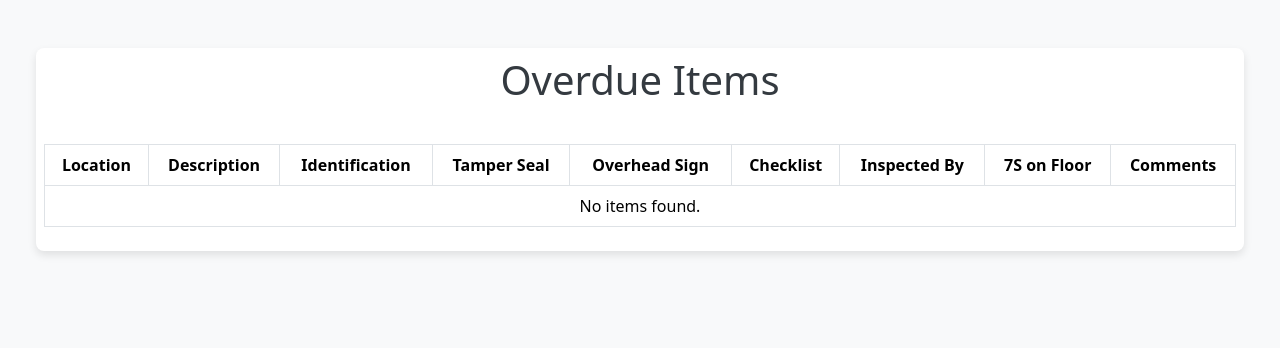
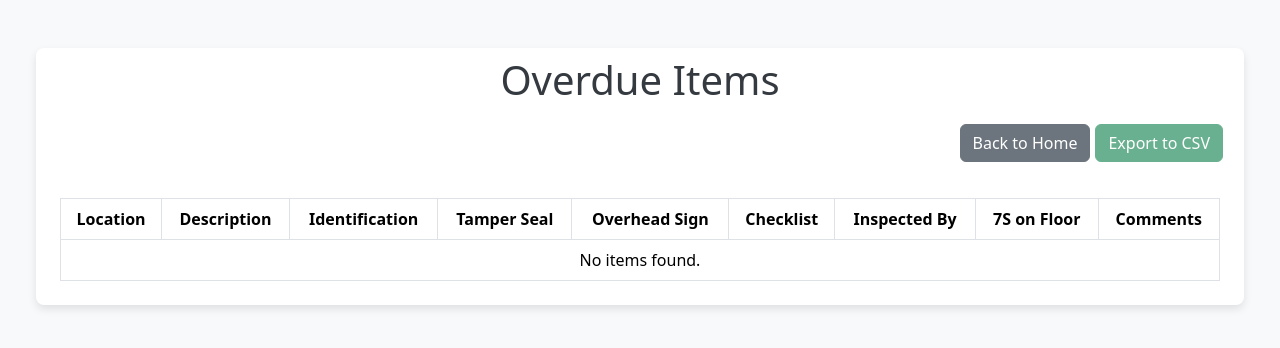
Before and after one commit to MuhammadIshaqSkd/CMS, a Django app: page /inspect_item/ in a window 1280 px wide. Shown: the top 348 px of the page. Run offline with Django 5.2, Linux system fonts and the light colour scheme; data that the repository does not hold is empty.

Commit message:
export csv

```diff
--- a/templates/item_detail.html
+++ b/templates/item_detail.html
@@ -59,15 +59,51 @@
   <body>
     <div class="row m-0">
       <div class="col-12 my-3 my-lg-5">
-        <div class="card mx-2 mx-lg-4 py-2">
+        <div class="card mx-2 mx-lg-4 py-2 px-lg-3 px-2">
           {% if checklist.checklist == "Available" %}
           <h1 class="text-center">Inspected Items</h1>
           {% else %}
           <h1 class="text-center">Overdue Items</h1>
           {% endif %}
+          <div>
+            <div class="d-flex w-100 justify-content-center justify-content-md-end  mb-3">
+              <div >
+                <!-- Back Button -->
+                <button
+                  class="btn btn-secondary btn-md"
+                  onclick="window.history.back();"
+                >
+                  Back to Home
+                </button>
+              </div>
+              <div >
+                <!-- Export Button -->
+                {% if checklist.checklist == "Available" %}
+                <button
+                id="exportButton"
+                class="btn btn-success btn-md"
+                onclick="exportToCSV('inspected_item_list.csv')"
+                {% if items|length == 0 %} disabled {% endif %}
+              >
+                Export to CSV
+              </button>
+                {% else %}
+                <button
+                id="exportButton"
+                class="btn btn-success btn-md"
+                onclick="exportToCSV('overdue_item_list.csv')"
+                {% if items|length == 0 %} disabled {% endif %}
+              >
+                Export to CSV
+              </button>
+                {% endif %}
 
+
+              </div>
+            </div>
+          </div>
           <div class="table-container mx-2" style="overflow-x: auto">
-            <table class="table table-bordered w-100">
+            <table class="table table-bordered w-100" id="data-table">
               <thead class="thead-light">
                 <tr>
                   <th>Location</th>
@@ -105,5 +141,34 @@
         </div>
       </div>
     </div>
+    <script>
+      function checkItems() {
+        const table = document.getElementById("data-table");
+
+        const exportButton = document.getElementById("exportButton");
+
+        // If row count is 0, disable the export button, otherwise enable it
+        exportButton.disabled = items.length > 0;
+      }
+
+      // Run the check when the page loads
+      window.onload = checkItems;
+      function exportToCSV(filename) {
+        const table = document.getElementById("data-table");
+        let csvContent = "";
+        for (let row of table.rows) {
+          let rowData = Array.from(row.cells).map((cell) => cell.innerText);
+          csvContent += rowData.join(",") + "\n";
+        }
+
+        // Create a download link for the CSV
+        const blob = new Blob([csvContent], { type: "text/csv" });
+        const url = window.URL.createObjectURL(blob);
+        const a = document.createElement("a");
+        a.setAttribute("href", url);
+        a.setAttribute("download", filename);
+        a.click();
+      }
+    </script>
   </body>
 </html>
--- a/templates/login.html
+++ b/templates/login.html
@@ -80,7 +80,7 @@
     </style>
   </head>
   <body>
-    <div class="login-container">
+    <div class="login-container mx-3">
       <form method="POST" action="">
         {% csrf_token %}
         <h2>Login</h2>
```
Also changed, not shown: templates/dashboard.html (+12 -8 lines).
